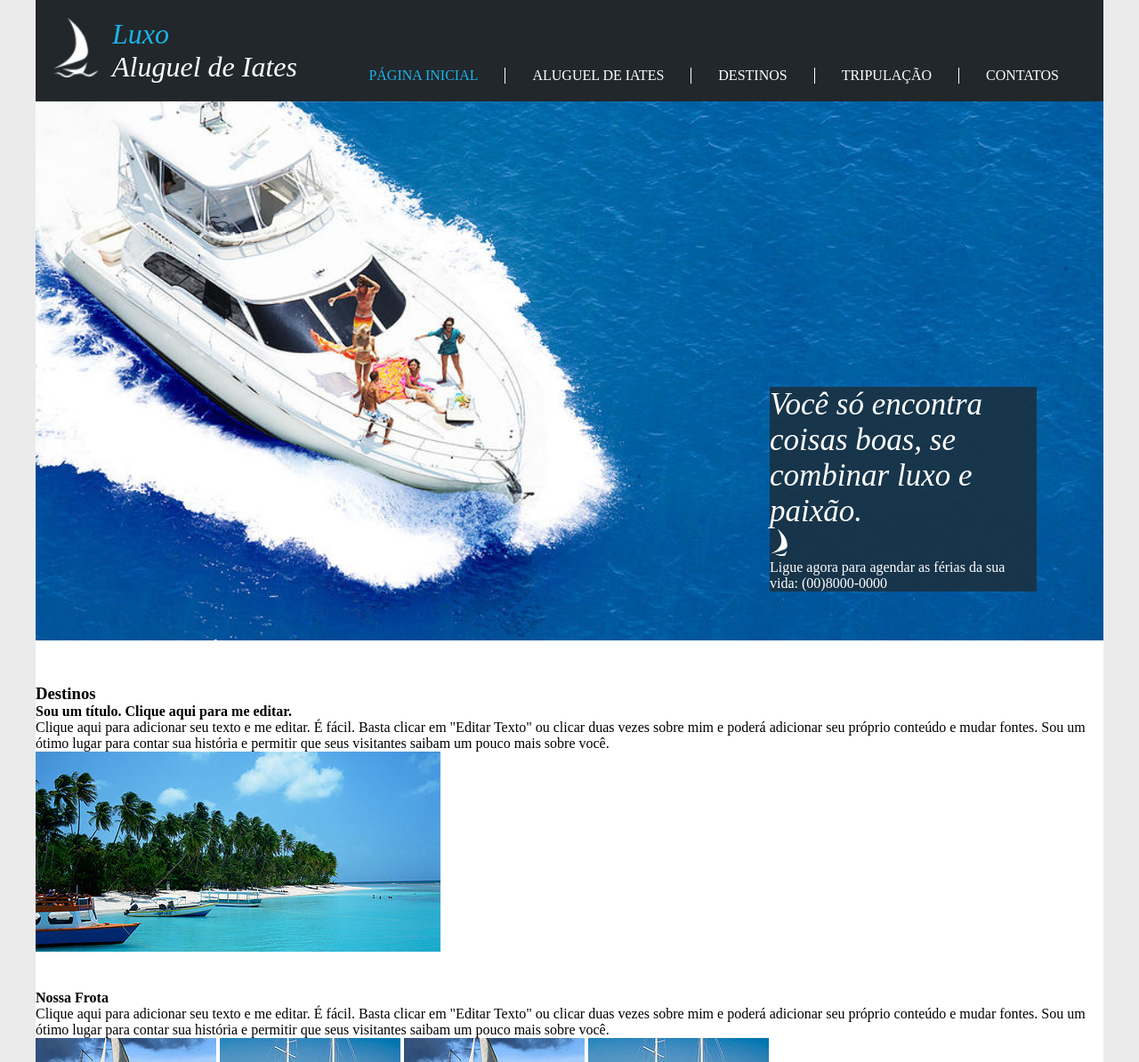
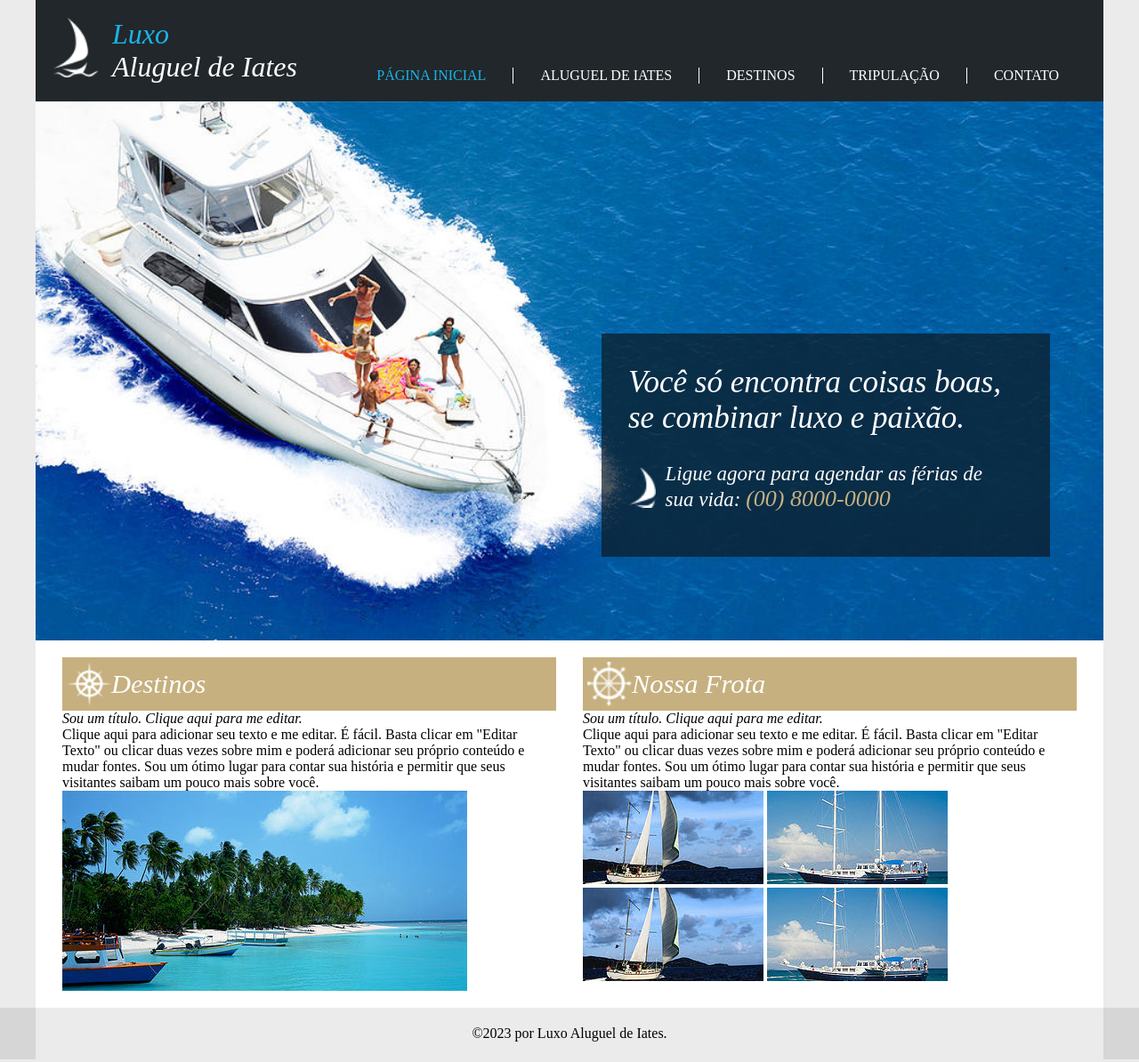
Before and after one commit to claraferraz/luxo-aluguel-iates, a plain HTML site: page index.html in a window 1280 px wide. Shown: the top 1194 px of the page at 89% size. Drawn offline with Linux system fonts and the light colour scheme.

Commit message:
modificacoes-12-09

```diff
--- a/Assets/CSS/stylesheet.css
+++ b/Assets/CSS/stylesheet.css
@@ -1,6 +1,6 @@
 :root {
     --cinza-escuro: #21272B;
-    --azul-marinho: #1A3243;
+    --azul-marinho: hsl(205, 44%, 18%);
     --azul-claro: #1BB4E8;
     --off-white: hsl(0, 0%, 92%);
     --off-white-footer: hsl(0, 0%, 84%);
@@ -77,19 +77,60 @@ main {
     width: 100%;
 }
 .box-transp {
-    width: 300px;
+    padding: 35px 45px 50px 30px;
     position: absolute;
-    right: 75px;
-    top: 435px;
-    background-color: hwb(205 10% 74% / 0.9);
+    right: 60px;
+    top: 375px;
+    width: 42%;
+    background-color: hsla(205, 44%, 9%, 0.70);
     color: white;
+    font-style: italic;
+    text-align: left;
 }
 .box-transp h3 {
-    text-align: left;
     font-size: 35px;
     font-weight: normal;
+}
+.box-transp-logo {
+    margin-top: 30px;
+    display: flex;
+    gap: 10px;
+    align-items: center;
+    font-size: 23px;
+}
+.box-transp-logo .num-ctt {
+    color: var(--bege);
+    font-size: 26px;
+}
+.box-transp-logo img {
+    width: 50px;
+    height: 45px;
+}
+.section-box {
+    display: flex;
+    gap: 30px;
+    padding: 15px 30px;
+}
+.section-titulos {
+    display: flex;
+    align-items: center;
+    background-color: #C6B07F;
+    color: white;
+    font-size: 26px;
+    padding: 5px;
+}
+.section-titulos img {
+    width: 50px;
+    height: 50px;
+}
+.section-titulos h3, .section-box h4 {
+    font-weight: 500;
     font-style: italic;
 }
+
+
+
+
 .footer{
     width: 1200px;
     padding: 20px;
--- a/index.html
+++ b/index.html
@@ -26,7 +26,7 @@ Sistemas para Internet. P1A, Noite -->
             <li><a href="Branches/aluguel.html">Aluguel de Iates</a></li>
             <li><a href="Branches/destinos.html">Destinos</a></li>
             <li><a href="Branches/tripulacoes.html">Tripulação</a></li>
-            <li><a href="Branches/contato.html">Contatos</a></li>
+            <li><a href="Branches/contato.html">Contato</a></li>
           </ul>
         </nav>
       </div>
@@ -40,27 +40,33 @@ Sistemas para Internet. P1A, Noite -->
         />
         <div class="box-transp">
           <h3>Você só encontra coisas boas, se combinar luxo e paixão.</h3>
+          <div class="box-transp-logo">
             <img
               class="barco2"
               src="Assets/imagens/barco2.png"
               alt="barco a vela"
             />
             <p>
-            Ligue agora para agendar as férias da sua vida:
-            <span class="num-ctt">(00)8000-0000</span>
+              Ligue agora para agendar as férias de sua vida:
+              <span class="num-ctt">(00) 8000-0000</span>
             </p>
           </div>
         </div>
+      </div>
+
+      <div class="section-box">
         <section class="destinos">
+          <div class="section-titulos">
             <img src="Assets/imagens/destino.png" alt="leme de direção" />
             <h3>Destinos</h3>
+          </div>
           <h4>Sou um título. Clique aqui para me editar.</h4>
           <p>
             Clique aqui para adicionar seu texto e me editar. É fácil. Basta
             clicar em "Editar Texto" ou clicar duas vezes sobre mim e poderá
-          adicionar seu próprio conteúdo e mudar fontes. Sou um ótimo lugar para
-          contar sua história e permitir que seus visitantes saibam um pouco
-          mais sobre você.
+            adicionar seu próprio conteúdo e mudar fontes. Sou um ótimo lugar
+            para contar sua história e permitir que seus visitantes saibam um
+            pouco mais sobre você.
           </p>
           <img
             src="Assets/imagens/barcodestino.jpg"
@@ -69,23 +75,27 @@ Sistemas para Internet. P1A, Noite -->
         </section>
 
         <section class="nossa-frota">
+          <div class="section-titulos">
             <img src="Assets/imagens/nossafrota.png" alt="" />
-        <h4>Nossa Frota</h4>
+            <h3>Nossa Frota</h3>
+          </div>
+          <h4>Sou um título. Clique aqui para me editar.</h4>
           <p>
             Clique aqui para adicionar seu texto e me editar. É fácil. Basta
             clicar em "Editar Texto" ou clicar duas vezes sobre mim e poderá
-          adicionar seu próprio conteúdo e mudar fontes. Sou um ótimo lugar para
-          contar sua história e permitir que seus visitantes saibam um pouco
-          mais sobre você.
+            adicionar seu próprio conteúdo e mudar fontes. Sou um ótimo lugar
+            para contar sua história e permitir que seus visitantes saibam um
+            pouco mais sobre você.
           </p>
           <img src="Assets/imagens/barconossafrota1.jpg" alt="barco sem vela" />
           <img src="Assets/imagens/barconossafrota2.jpg" alt="barco com vela" />
           <img src="Assets/imagens/barconossafrota1.jpg" alt="barco sem vela" />
           <img src="Assets/imagens/barconossafrota2.jpg" alt="barco com vela" />
         </section>
+      </div>
     </main>
     <footer class="footer-box">
-      <p class="footer">©2023 por Luxo aluguel de iates.</p>
+      <p class="footer">©2023 por Luxo Aluguel de Iates.</p>
     </footer>
   </body>
 </html>
```
Lines whose indentation alone changed are shown as unchanged.
